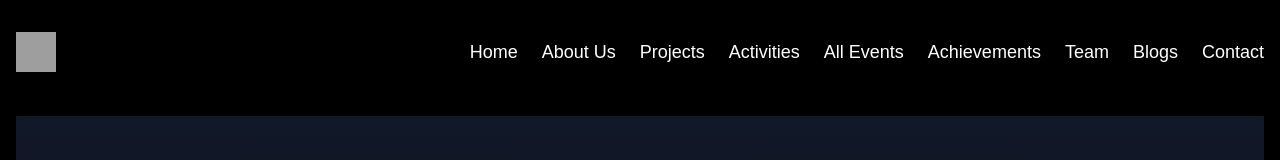
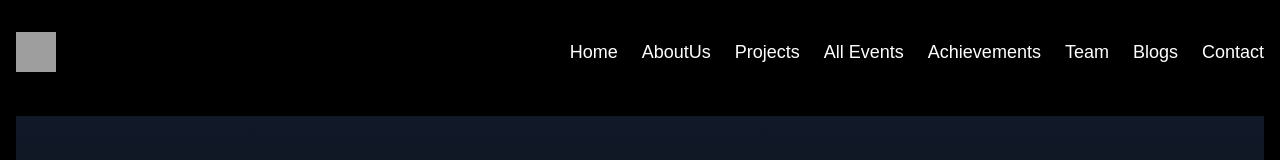
Before and after one commit to piyush-bit/new-IIC-website, a React (Vite) app: page / in a window 1280 px wide. Shown: the top 160 px of the page. Built offline with nearby package versions, Linux system fonts and the light colour scheme; grey boxes are pictures that could not be loaded; a web font is replaced by a local one.

Commit message:
nav bar update

```diff
--- a/src/components/Navbar.jsx
+++ b/src/components/Navbar.jsx
@@ -1,9 +1,22 @@
 import React, { useState, useEffect } from 'react';
+import { Link } from 'react-router-dom';
 import { motion, useScroll, useTransform } from 'framer-motion';
 
 const Navbar = () => {
   const [isOpen, setIsOpen] = useState(false);
   const { scrollY } = useScroll();
+
+  const menuItems = [
+    { name: 'Home', link: '/' },
+    { name: 'AboutUs', link: '/about-us' },
+    { name: 'Projects', link: '/project' },
+    // { name: 'Activities', link: '/activities' },
+    { name: 'All Events', link: '/all-events' },
+    { name: 'Achievements', link: '/achievements' },
+    { name: 'Team', link: '/members' },
+    { name: 'Blogs', link: '/blogs' },
+    { name: 'Contact', link: '/contact' },
+  ];
 
   // Transform scroll position to border radius
   // At top (0px): 0px border radius
@@ -33,7 +46,9 @@ const Navbar = () => {
           animate={{ opacity: 1, x: 0 }}
           transition={{ duration: 0.6 }}
         >
-          <img src="/logo.png" alt="logo" className="w-10 h-10" />
+          <Link to="/">
+          <img  src="/logo.png" alt="logo" className="w-10 h-10" />
+          </Link>
         </motion.div>
 
         {/* Links and Hamburger */}
@@ -45,20 +60,16 @@ const Navbar = () => {
             animate={{ opacity: 1 }}
             transition={{ duration: 0.6, delay: 0.2 }}
           >
-            {[
-              'Home', 'About Us', 'Projects', 'Activities',
-              'All Events', 'Achievements', 'Team', 'Blogs', 'Contact'
-            ].map((item, index) => (
+            {menuItems.map((item, index) => (
               <motion.a
                 key={item}
-                href={`#${item.toLowerCase().replace(' ', '-')}`}
                 className="text-white hover:text-gray-200 transition-colors"
                 initial={{ opacity: 0, y: -20 }}
                 animate={{ opacity: 1, y: 0 }}
                 transition={{ duration: 0.3, delay: 0.1 * index }}
                 whileHover={{ scale: 1.05 }}
               >
-                {item}
+                <Link to={item.link}>{item.name}</Link>
               </motion.a>
             ))}
           </motion.div>
@@ -111,21 +122,21 @@ const Navbar = () => {
           exit={{ opacity: 0, height: 0 }}
           transition={{ duration: 0.3 }}
         >
-          {[
-            'Home', 'About Us', 'Projects', 'Activities',
-            'All Events', 'Achievements', 'Team', 'Blogs', 'Contact'
-          ].map((item, index) => (
-            <motion.a
-              key={item}
-              href={`#${item.toLowerCase().replace(' ', '-')}`}
-              className="block px-4 py-2 text-white hover:bg-blue-800 transition-colors"
+          {menuItems.map((item, index) => (
+        <motion.div
+          key={item.name}
           initial={{ opacity: 0, x: -20 }}
           animate={{ opacity: 1, x: 0 }}
           transition={{ duration: 0.3, delay: 0.05 * index }}
           whileHover={{ x: 10 }}
         >
-              {item}
-            </motion.a>
+          <Link
+            to={item.link}
+            className="block px-4 py-2 text-white hover:bg-blue-800 transition-colors"
+          >
+            {item.name}
+          </Link>
+        </motion.div>
       ))}
         </motion.div>
       )}
```
Lines whose indentation alone changed are shown as unchanged.
